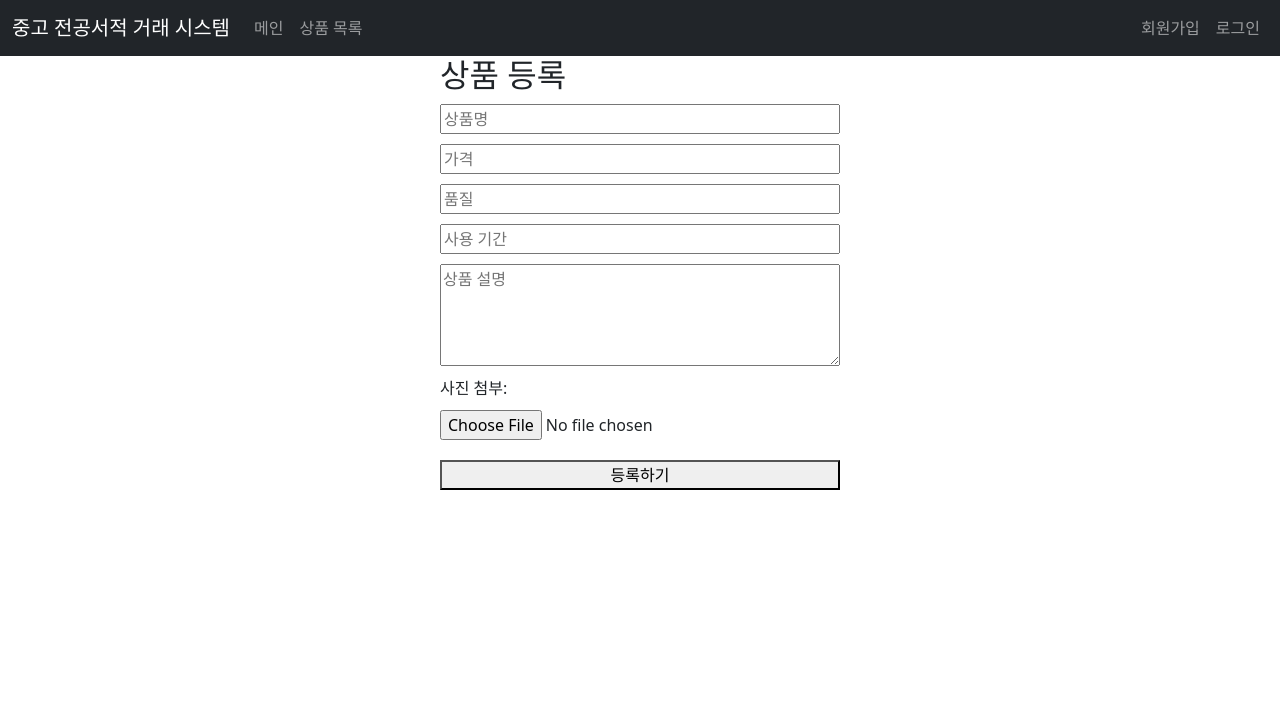
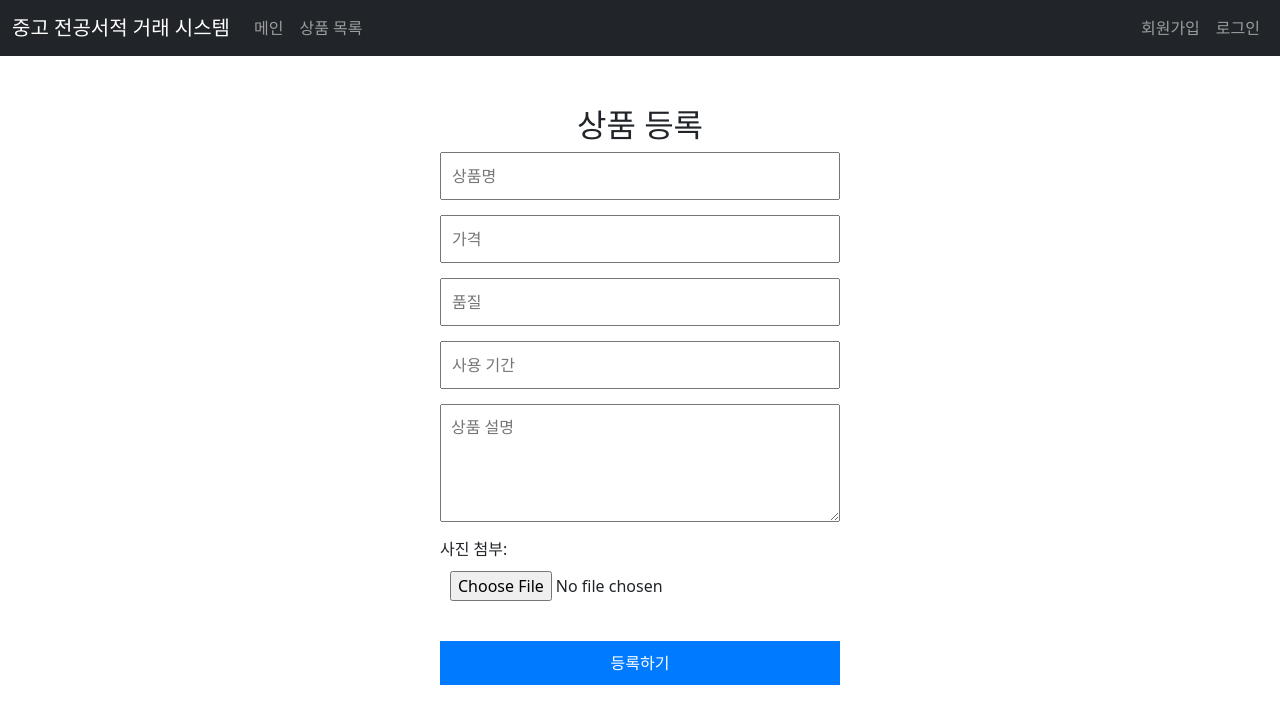
Before and after one commit to voyager63/GraduationProject, a Vue app in the folder frontend/client/: page /productRegister in a window 1280 px wide. Shown: the top 724 px of the page. Built offline with nearby package versions, Linux system fonts and the light colour scheme; no server answers.

Commit message:
Modify ProductRegister

```diff
--- a/frontend/client/src/views/ProductRegister.vue
+++ b/frontend/client/src/views/ProductRegister.vue
@@ -7,9 +7,10 @@
       <input v-model="product.quality" placeholder="품질" required />
       <input v-model="product.timeUsed" placeholder="사용 기간" required />
       <textarea v-model="product.description" placeholder="상품 설명" rows="4"></textarea>
-      <label>
+
+      <label class="file-label">
         사진 첨부:
-      <input type="file" @change="handleFileChange" accept="image/*" />
+        <input type="file" @change="handleFileChange" accept="image/*" />
       </label>
 
       <button type="submit">등록하기</button>
@@ -77,11 +78,39 @@ export default {
 <style scoped>
 .product-register {
   max-width: 400px;
-  margin: 0 auto;
+  margin: 50px auto;
+  text-align: center;
 }
-input, textarea, button {
-  display: block;
-  margin: 10px auto;
+
+form {
+  display: flex;
+  flex-direction: column;
+  align-items: center;
+}
+
+input,
+textarea,
+button {
+  margin-bottom: 15px;
+  padding: 10px;
   width: 100%;
+  font-size: 16px;
+}
+
+button {
+  background-color: #007BFF;
+  color: white;
+  border: none;
+  cursor: pointer;
+}
+
+button:hover {
+  background-color: #0056b3;
+}
+
+.file-label {
+  width: 100%;
+  text-align: left;
+  margin-bottom: 15px;
 }
 </style>
```
Also changed, not shown: 1 other file (tests, documents, lock files or other folders).
